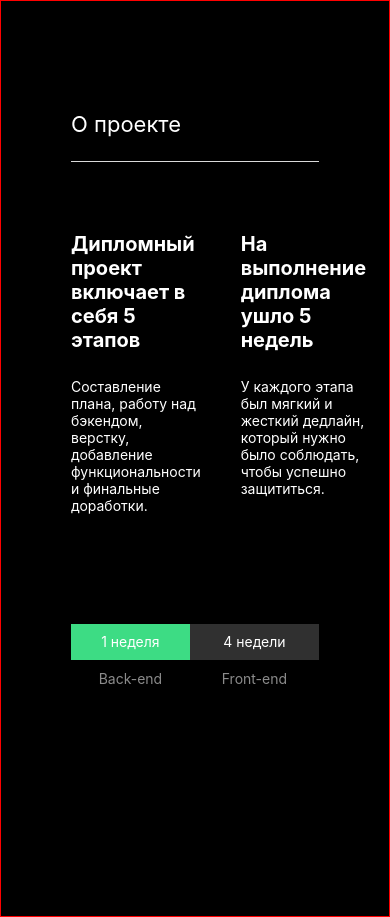
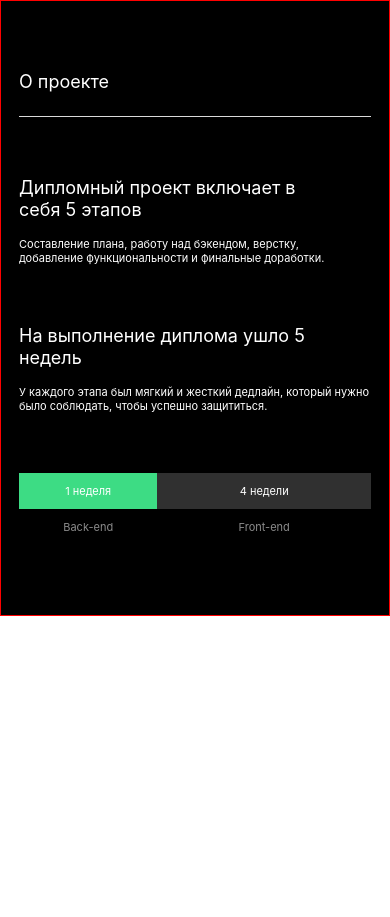
Before and after one commit to mycodetherapy/movies-explorer-frontend, a React (Create React App) app: page / in a window 390 px wide. After the commit the page ends 844 px from the top, so only its background shows below. Built offline with nearby package versions, Linux system fonts and the light colour scheme.

Commit message:
feat: Promo adaptiv

```diff
--- a/src/components/Promo/Promo.css
+++ b/src/components/Promo/Promo.css
@@ -81,3 +81,53 @@
   align-items: center;
   justify-content: center;
 }
+
+@media (max-width: 768px) {
+  .promo {
+    padding: 90px 50px;
+  }
+  .promo__wrap {
+      margin-bottom: 90px;
+  }
+}
+
+@media (max-width: 480px) {
+  .promo {
+    padding: 70px 18px;
+  }
+
+  .promo__title {
+    font-size: 18px;
+    line-height: 22px;
+    margin: 0;
+  }
+
+  .promo__wrap {
+    flex-direction: column;
+    margin: 0;
+  }
+
+  .promo__wrap_modif {
+    flex-direction: row;
+  }
+  .promo__column {
+    margin-top: 60px;
+  }
+
+  .promo__column-title {
+    padding-bottom: 16px;
+    font-size: 18px;
+    line-height: 22px;
+    font-weight: 400;
+  }
+
+  .promo__column-title_modif {
+    font-size: 11px;
+    line-height: 13px;
+    padding: 0;
+  }
+
+  .promo__column-text {
+    font-size: 11px;
+  }
+}
--- a/src/components/Promo/Prromo.js
+++ b/src/components/Promo/Prromo.js
@@ -26,7 +26,7 @@ export default function Promo() {
         </li>
       </ul>
 
-      <ul className="promo__wrap">
+      <ul className="promo__wrap promo__wrap_modif">
         <li className="promo__column promo__column_modif">
           <h3 className="promo__column-title promo__column-title_modif promo__column-title_green">
             1 неделя
```
